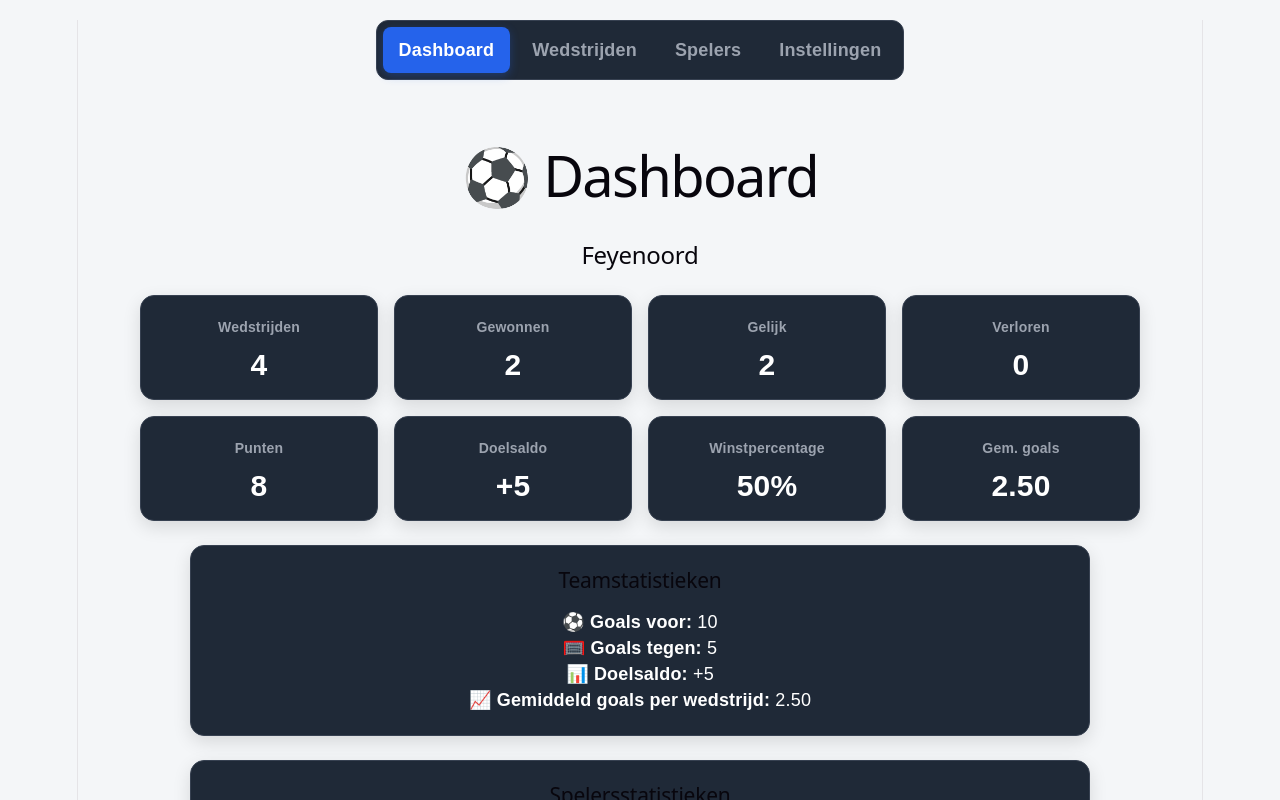
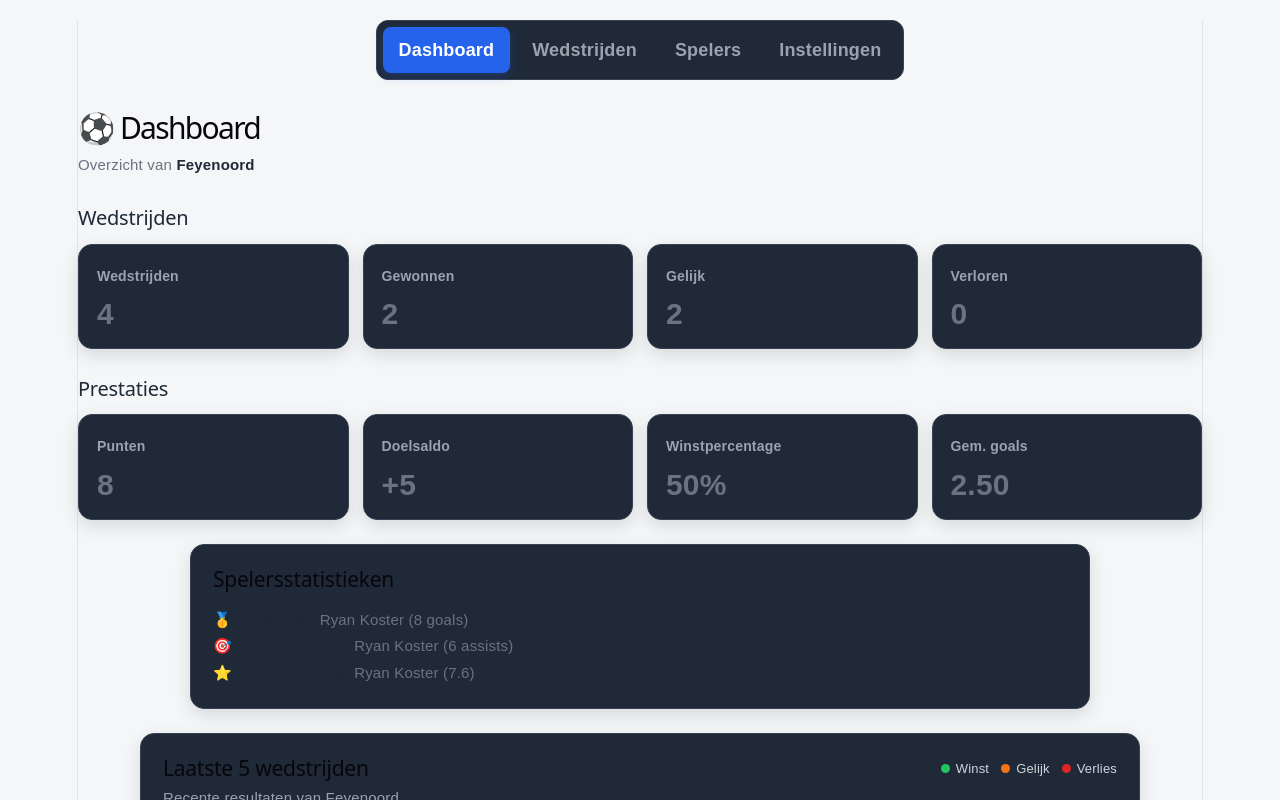
Before and after one commit to Ryan050409/simpel-design, a React (Vite) app: page / in a window 1280 px wide. Shown: the top 800 px of the page. Built offline with nearby package versions, Linux system fonts and the light colour scheme.

Commit message:
Verbeter de dashboard lay-out en voeg secties toe voor wedstrijden en prestaties

```diff
--- a/src/App.css
+++ b/src/App.css
@@ -226,12 +226,67 @@
   max-width: 1000px;
   margin: 0 auto;
 }
+.dashboard-stats-section {
+  margin-top: 28px;
+}
+
+.dashboard-stats-section h2 {
+  margin: 0 0 14px;
+  font-size: 20px;
+  color: #1f2937;
+  text-align: left;
+}
+.dashboard-header {
+  text-align: left;
+  margin-bottom: 32px;
+  padding-bottom: 20px;
+  border-bottom: 1px solid #e5e7eb;
+}
+
+.dashboard-header h1 {
+  margin: 0 0 6px;
+  font-size: 30px;
+  line-height: 1.2;
+}
+
+.dashboard-header p {
+  margin: 0;
+  color: #6b7280;
+  font-size: 15px;
+}
+
+.dashboard-header strong {
+  color: #1f2937;
+}
+
+.dashboard-section {
+  margin-bottom: 30px;
+}
+
+.dashboard-section-header {
+  display: flex;
+  align-items: baseline;
+  justify-content: space-between;
+  gap: 20px;
+  margin-bottom: 14px;
+}
+
+.dashboard-section-header h2 {
+  margin: 0;
+  font-size: 20px;
+  color: #1f2937;
+}
+
+.dashboard-section-header span {
+  color: #6b7280;
+  font-size: 13px;
+}
 
 .stats-grid {
   display: grid;
   grid-template-columns: repeat(4, minmax(0, 1fr));
-  gap: 16px;
-  margin: 25px auto 0;
+  gap: 14px;
+  margin: 0;
 }
 
 .stat-card {
--- a/src/Dashboard.tsx
+++ b/src/Dashboard.tsx
@@ -208,10 +208,11 @@
     }
 
     return (
-        <div className="dashboard">
+        <div className="dashboard-header">
     <h1>⚽ Dashboard</h1>
-
-            <h2>{team}</h2>
+    <p>Overzicht van <strong>{team}</strong></p>
+           <div className="dashboard-stats-section">
+    <h2>Wedstrijden</h2>
 
     <div className="stats-grid">
         <div className="stat-card">
@@ -233,7 +234,13 @@
             <h3>Verloren</h3>
             <p>{losses}</p>
         </div>
+    </div>
+</div>
 
+<div className="dashboard-stats-section">
+    <h2>Prestaties</h2>
+
+    <div className="stats-grid">
         <div className="stat-card">
             <h3>Punten</h3>
             <p>{points}</p>
@@ -242,9 +249,7 @@
         <div className="stat-card">
             <h3>Doelsaldo</h3>
             <p>
-                        {goalDifference > 0
-                            ? "+"
-                            : ""}
+                {goalDifference > 0 ? "+" : ""}
                 {goalDifference}
             </p>
         </div>
@@ -259,34 +264,6 @@
             <p>{averageGoals}</p>
         </div>
     </div>
-
-            <div className="dashboard-extra">
-                <h2>Teamstatistieken</h2>
-
-                <p>
-                    <strong>⚽ Goals voor:</strong>{" "}
-                    {goalsFor}
-                </p>
-
-                <p>
-                    <strong>🥅 Goals tegen:</strong>{" "}
-                    {goalsAgainst}
-                </p>
-
-                <p>
-                    <strong>📊 Doelsaldo:</strong>{" "}
-                    {goalDifference > 0
-                        ? "+"
-                        : ""}
-                    {goalDifference}
-                </p>
-
-                <p>
-                    <strong>
-                        📈 Gemiddeld goals per wedstrijd:
-                    </strong>{" "}
-                    {averageGoals}
-                </p>
 </div>
 
             <div className="dashboard-extra">
```
Lines whose indentation alone changed are shown as unchanged.
